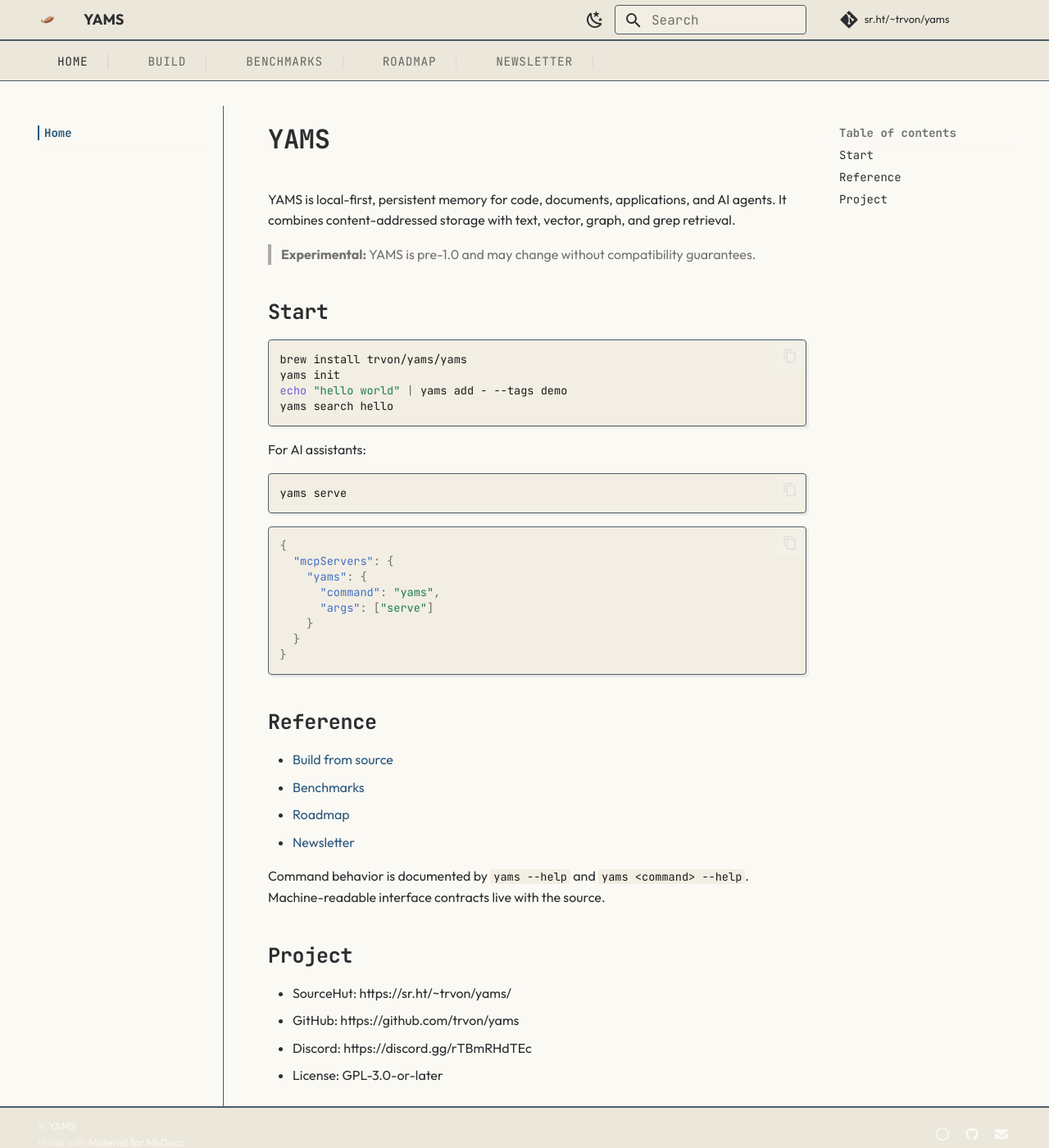
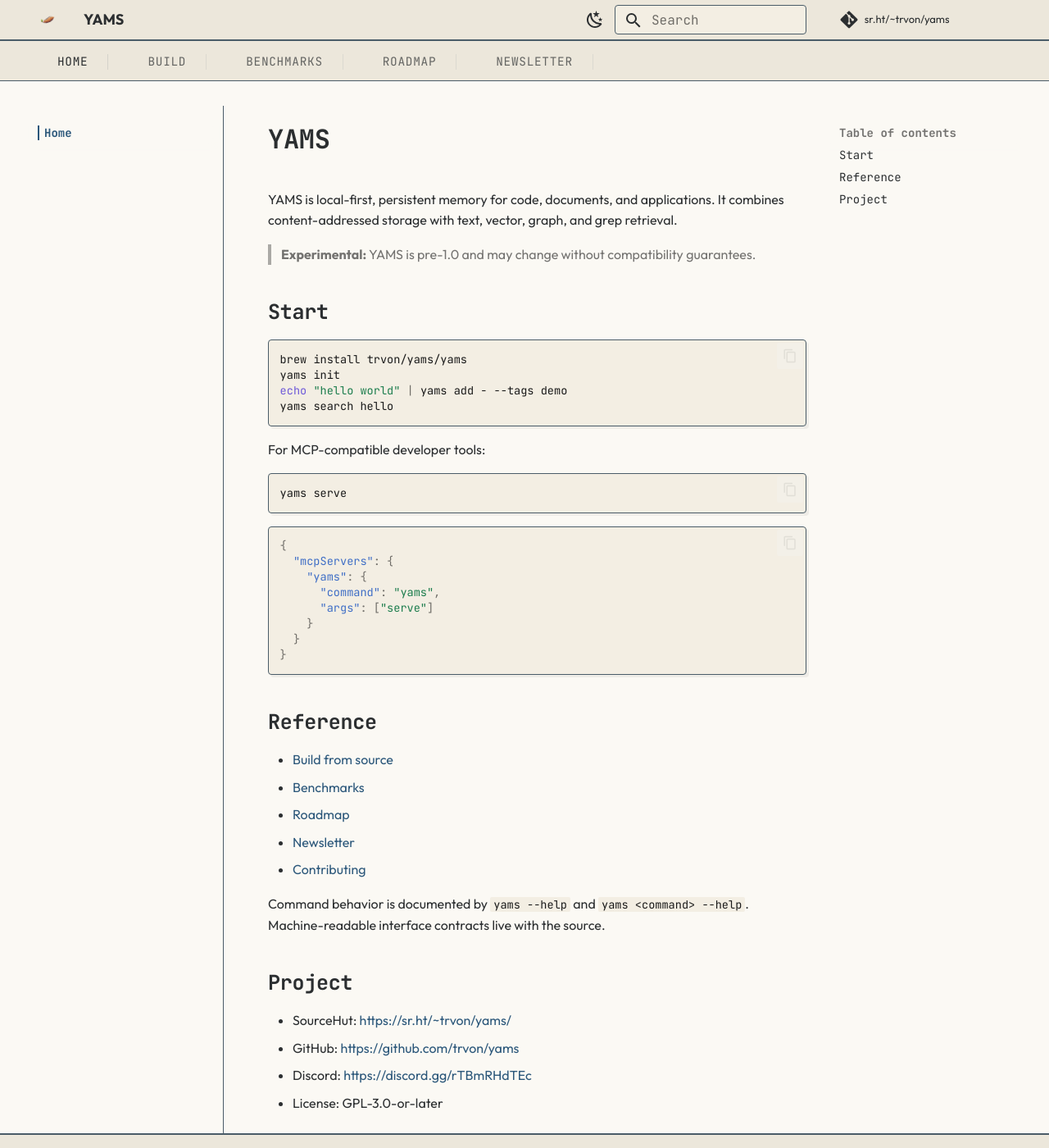
Before and after one commit to trvon/yams, an MkDocs documentation site: the page built from docs/index.md, in a window 1280 px wide and 1400 px high. Shown: the whole window at 82% size. Built offline with MkDocs 1.6.1 and Material for MkDocs 9.7.7, drawn with Linux system fonts in a browser that asks for light colours.

````diff
--- a/docs/index.md
+++ b/docs/index.md
@@ -1,8 +1,8 @@
 # YAMS
 
-YAMS is local-first, persistent memory for code, documents, applications, and
-AI agents. It combines content-addressed storage with text, vector, graph, and
-grep retrieval.
+YAMS is local-first, persistent memory for code, documents, and applications.
+It combines content-addressed storage with text, vector, graph, and grep
+retrieval.
 
 > **Experimental:** YAMS is pre-1.0 and may change without compatibility
 > guarantees.
@@ -16,7 +16,7 @@ echo "hello world" | yams add - --tags demo
 yams search hello
 ```
 
-For AI assistants:
+For MCP-compatible developer tools:
 
 ```bash
 yams serve
@@ -36,9 +36,10 @@ yams serve
 ## Reference
 
 - [Build from source](BUILD.md)
-- [Benchmarks](benchmarks/README.md)
+- [Benchmarks](benchmarks/)
 - [Roadmap](roadmap.md)
 - [Newsletter](newsletter.md)
+- [Contributing](https://github.com/trvon/yams/blob/main/CONTRIBUTING.md)
 
 Command behavior is documented by `yams --help` and
 `yams <command> --help`. Machine-readable interface contracts live with the
@@ -46,7 +47,7 @@ source.
 
 ## Project
 
-- SourceHut: https://sr.ht/~trvon/yams/
-- GitHub: https://github.com/trvon/yams
-- Discord: https://discord.gg/rTBmRHdTEc
+- SourceHut: <https://sr.ht/~trvon/yams/>
+- GitHub: <https://github.com/trvon/yams>
+- Discord: <https://discord.gg/rTBmRHdTEc>
 - License: GPL-3.0-or-later
--- a/mkdocs.yml
+++ b/mkdocs.yml
@@ -1,5 +1,5 @@
 site_name: YAMS
-site_description: Yet Another Memory System — persistent memory for LLMs and applications.
+site_description: Yet Another Memory System — local, persistent memory for documents and applications.
 site_url: https://trvon.github.io/yams
 repo_url: https://sr.ht/~trvon/yams/
 repo_name: sr.ht/~trvon/yams
@@ -15,7 +15,7 @@ exclude_docs: |
 nav:
   - Home: index.md
   - Build: BUILD.md
-  - Benchmarks: benchmarks/README.md
+  - Benchmarks: benchmarks/index.md
   - Roadmap: roadmap.md
   - Newsletter: newsletter.md
 
@@ -62,11 +62,7 @@ markdown_extensions:
   - tables
   - pymdownx.details
   - pymdownx.highlight
-  - pymdownx.superfences:
-      custom_fences:
-        - name: mermaid
-          class: mermaid
-          format: !!python/name:pymdownx.superfences.fence_code_format
+  - pymdownx.superfences
 
 plugins:
   - search
````
Also changed, not shown: CONTRIBUTING.md (+16 -18 lines), README.md (+7 -6 lines), docs/benchmarks/index.md (renamed from docs/benchmarks/README.md).
